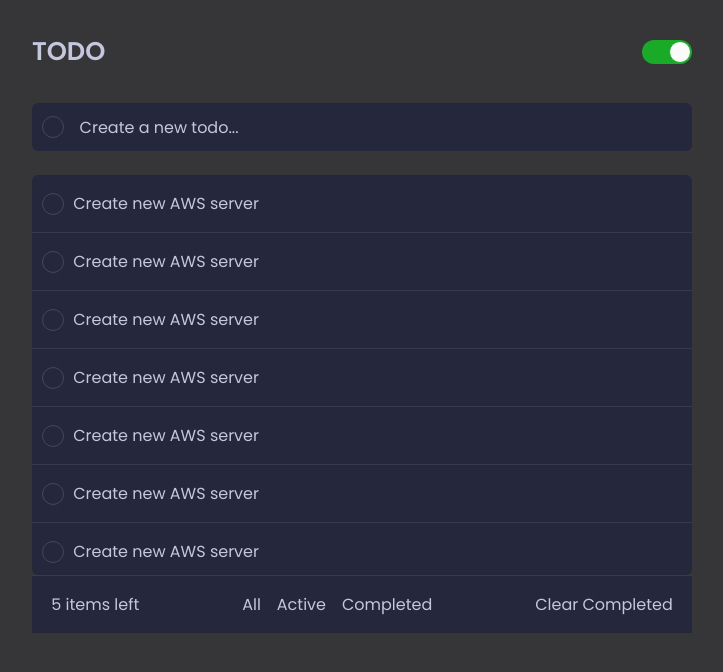
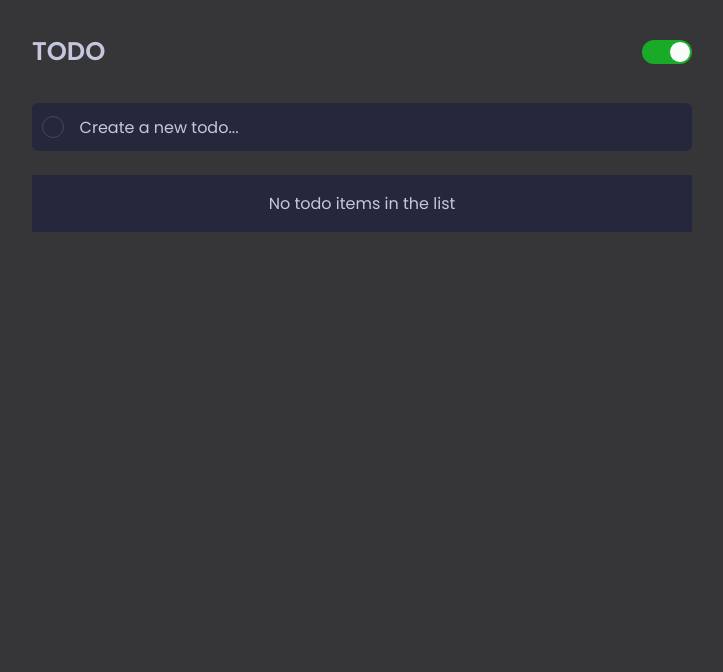
Before and after one commit to rogerjacobrj/todo-app, a React (Create React App) app: page / in a window 1280 px wide. Shown: the top 672 px of the page, without its empty margins (278-1001 px from the left). Built offline with nearby package versions, Linux system fonts and the light colour scheme.

Commit message:
create & list todo done

```diff
--- a/src/App.tsx
+++ b/src/App.tsx
@@ -1,9 +1,10 @@
-import React, { useState } from "react";
-import styled, { ThemeProvider } from "styled-components";
+import React, { useState, useReducer } from "react";
+import styled, { ThemeProvider, css } from "styled-components";
 import Toggle from "react-toggle";
 import "react-toggle/style.css";
 import { Input, CheckBox, ListItem } from "./components";
 import { lightTheme, darkTheme, GlobalStyles } from "./theme";
+import { initialState, reducer } from "./state";
 
 const Wrapper = styled.div`
   display: flex;
@@ -78,12 +79,20 @@ const TodoList = styled.div`
   border-radius: 6px;
 `;
 
+interface FooterProps {
+  hasItems: boolean;
+}
+
 const Footer = styled.div`
   display: flex;
   justify-content: space-between;
   padding: 1rem 1.2rem;
   background-color: ${(props) => props.theme.background};
+  ${(props: FooterProps) =>
+    props.hasItems &&
+    css`
       border-top: 1px solid ${(props) => props.theme.listItemBorder};
+    `}
 `;
 
 const CountSection = styled.div`
@@ -149,12 +158,34 @@ const ClearSection = styled.div`
   }
 `;
 
+const NoContent = styled.div`
+  width: 100%;
+  text-align: center;
+  color: ${(props) => props.theme.text};
+`;
+
 const App = () => {
   const [theme, setTheme] = useState("dark");
+  const [state, dispatch] = useReducer(reducer, initialState);
+  const { todo, list } = state;
 
   const themeToggler = () => {
     theme === "light" ? setTheme("dark") : setTheme("light");
   };
+
+  const setValue = (field: string, value: string | number) => {
+    dispatch({ type: "SET_VALUE", field: field, value: value });
+  };
+
+  const changeHandler = (todo: string | number) => {
+    setValue("todo", todo);
+  };
+
+  const createTodo = () => {
+    dispatch({ type: "ADD_TODO" });
+  };
+
+  console.log("state", state);
 
   return (
     <ThemeProvider theme={theme === "light" ? lightTheme : darkTheme}>
@@ -176,26 +207,25 @@ const App = () => {
             <Content>
               <CreateBox>
                 <CheckBox />
-                <Input placeholder="Create a new todo..." />
+                <Input
+                  placeholder="Create a new todo..."
+                  changeHandler={changeHandler}
+                  createTodo={createTodo}
+                  value={todo}
+                />
               </CreateBox>
 
               <TodoList>
-                <ListItem />
-                <ListItem />
-                <ListItem />
-                <ListItem />
-                <ListItem />
-                <ListItem />
-                <ListItem />
-                <ListItem />
-                <ListItem />
-                <ListItem />
-                <ListItem />
-                <ListItem />
+                {list &&
+                  list.map((item, idx) => {
+                    return <ListItem data={item} key={`todo-${idx}`} />;
+                  })}
               </TodoList>
 
-              <Footer>
-                <CountSection>5 items left</CountSection>
+              <Footer hasItems={list.length > 0}>
+                {list.length > 0 ? (
+                  <>
+                    <CountSection>{list.length} items left</CountSection>
 
                     <TabSection>
                       <TabSectionItem>All</TabSectionItem>
@@ -203,6 +233,10 @@ const App = () => {
                       <TabSectionItem>Completed</TabSectionItem>
                     </TabSection>
                     <ClearSection>Clear Completed</ClearSection>
+                  </>
+                ) : (
+                  <NoContent>No todo items in the list</NoContent>
+                )}
               </Footer>
 
               <SeparateTabSection>
--- a/src/components/checkbox/index.tsx
+++ b/src/components/checkbox/index.tsx
@@ -13,11 +13,11 @@ const Label = styled.label`
   display: block;
   width: 22px;
   height: 22px;
-  background-color: ${props => props.theme.background};
+  background-color: ${(props) => props.theme.background};
   position: relative;
   transition: background-color 0.4s;
   padding: 0.35rem;
-  border: 1px solid ${props => props.theme.circleBorder};
+  border: 1px solid ${(props) => props.theme.circleBorder};
   border-radius: 50%;
 
   &:after {
@@ -51,12 +51,24 @@ const Input = styled.input`
   }
 `;
 
-const CheckBox = () => {
+interface CheckBoxProps {
+  data?: {
+    id: number;
+    name: string;
+  };
+}
+
+const CheckBox = (props: CheckBoxProps) => {
+  const { data } = props;
+
+  let id;
+  data ? (id = `${data.name}_${data.id}`) : (id = "checkbox");
+
   return (
     <Wrapper>
       <CheckContainer>
-        <Input id="checkbox" type="checkbox" hidden />
-        <Label htmlFor="checkbox"></Label>
+        <Input id={id} type="checkbox" hidden />
+        <Label htmlFor={id}></Label>
       </CheckContainer>
     </Wrapper>
   );
--- a/src/components/input/index.tsx
+++ b/src/components/input/index.tsx
@@ -11,7 +11,7 @@ const CustomInput = styled.input`
   padding: 0;
   width: 100%;
   height: 3rem;
-  background-color: ${props => props.theme.background};
+  background-color: ${(props) => props.theme.background};
   border: none;
   outline: none;
   color: #c5c7de;
@@ -26,14 +26,29 @@ const CustomInput = styled.input`
 
 interface InputProps {
   placeholder: string;
+  changeHandler: (todo: string | number) => void;
+  createTodo: () => void;
+  value: string | number;
 }
 
 const Input = (props: InputProps) => {
-  const { placeholder } = props;
+  const { placeholder, value, changeHandler, createTodo } = props;
+
+  const keyPressHandler = (e: React.KeyboardEvent<HTMLInputElement>) => {
+    if (e.key === "Enter") {
+      createTodo();
+    }
+  };
 
   return (
     <Wrapper>
-      <CustomInput type="text" placeholder={placeholder} />
+      <CustomInput
+        type="text"
+        value={value}
+        placeholder={placeholder}
+        onChange={(e) => changeHandler(e.target.value)}
+        onKeyDown={(e) => keyPressHandler(e)}
+      />
     </Wrapper>
   );
 };
--- a/src/components/listItem/index.tsx
+++ b/src/components/listItem/index.tsx
@@ -45,12 +45,21 @@ const Icon = styled.img`
   border-radius: 50%;
 `;
 
-const ListItem = () => {
+interface ListItemProps {
+  data: {
+    id: number;
+    name: string;
+  };
+}
+
+const ListItem = (props: ListItemProps) => {
+  const { data } = props;
+
   return (
     <Wrapper>
       <Content>
-        <CheckBox />
-        <Text>Create new AWS server</Text>
+        <CheckBox data={data} />
+        <Text>{data.name}</Text>
       </Content>
       <IconContainer>
         <Icon src="./img/close.svg" alt="clear" />
--- /dev/null
+++ b/src/state.ts
@@ -0,0 +1,49 @@
+interface Todo {
+  id: number;
+  name: string;
+  completed: boolean;
+}
+
+interface LocalState {
+  todo: string;
+  list: Todo[];
+}
+
+export const initialState = {
+  todo: "",
+  list: [],
+};
+
+type Actions =
+  | {
+      type: "SET_VALUE";
+      field: string;
+      value: string | number;
+    }
+  | {
+      type: "ADD_TODO";
+    };
+
+export const reducer = (state: LocalState, action: Actions) => {
+  switch (action.type) {
+    case "SET_VALUE": {
+      return { ...state, [action.field]: action.value };
+    }
+
+    case "ADD_TODO": {
+      const newTodos = [
+        { id: state.list.length + 1, name: state.todo, completed: false },
+        ...state.list,
+      ];
+
+      return {
+        ...state,
+        list: newTodos,
+        todo: "",
+      };
+    }
+
+    default:
+      return state;
+  }
+};
```
Lines whose indentation alone changed are shown as unchanged.
